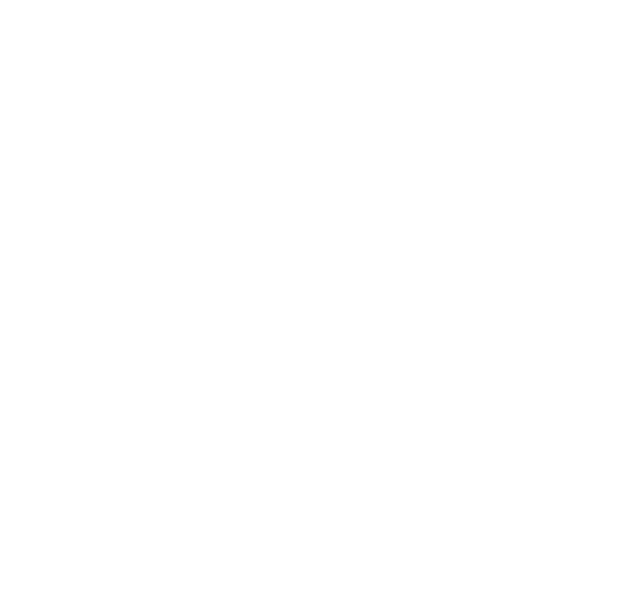
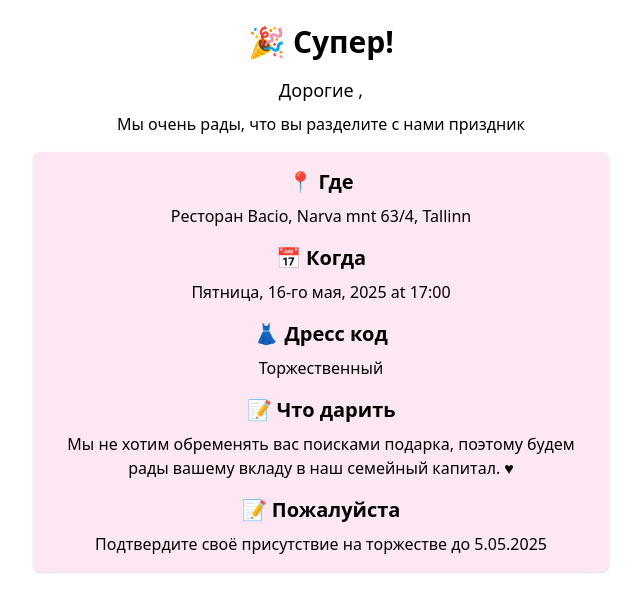
Before and after one commit to moondrone/wedding-invite, a React (Vite) app: page /accepted/1 in a window 1280 px wide. Before the commit this address had no page. Shown: the top 612 px of the page, without its empty margins (319-959 px from the left). Built offline with nearby package versions, Linux system fonts and the light colour scheme.

Commit message:
final polishments

```diff
--- a/src/App.jsx
+++ b/src/App.jsx
@@ -1,5 +1,6 @@
 import { BrowserRouter, Routes, Route } from 'react-router-dom'
 import Invite from './pages/Invite'
+import AcceptedPage from './pages/AcceptedPage'
 import Home from './pages/Home'
 
 function App() {
@@ -8,6 +9,7 @@ function App() {
             <Routes>
                 <Route path="/" element={<Home />} />
                 <Route path="/invite/:code" element={<Invite />} />
+                <Route path="/accepted/:code" element={<AcceptedPage />} />
             </Routes>
         </BrowserRouter>
     )
--- /dev/null
+++ b/src/pages/AcceptedPage.jsx
@@ -0,0 +1,26 @@
+export default function AcceptedPage({ guest }) {
+    return (
+        <div className="min-h-screen bg-white text-center p-6">
+            <h1 className="text-3xl font-bold mb-4">🎉 Супер!</h1>
+            <p className="text-lg mb-2">Дорогие {guest?.name},</p>
+            <p className="mb-4">Мы очень рады, что вы разделите с нами приздник</p>
+
+            <div className="bg-pink-100 rounded-lg shadow p-4 max-w-xl mx-auto">
+                <h2 className="text-xl font-semibold mb-2">📍 Где</h2>
+                <p>Ресторан Bacio, Narva mnt 63/4, Tallinn</p>
+
+                <h2 className="text-xl font-semibold mt-4 mb-2">📅 Когда</h2>
+                <p>Пятница, 16-го мая, 2025 at 17:00</p>
+
+                <h2 className="text-xl font-semibold mt-4 mb-2">👗 Дресс код</h2>
+                <p>Торжественный</p>
+
+                <h2 className="text-xl font-semibold mt-4 mb-2">📝 Что дарить</h2>
+                <p>Мы не хотим обременять вас поисками подарка, поэтому будем рады вашему вкладу в наш семейный капитал. ♥</p>
+
+                <h2 className="text-xl font-semibold mt-4 mb-2">📝 Пожалуйста</h2>
+                <p>Подтвердите своё присутствие на торжестве до 5.05.2025</p>
+            </div>
+        </div>
+    )
+}
--- a/src/pages/Invite.jsx
+++ b/src/pages/Invite.jsx
@@ -1,5 +1,6 @@
 import TinderCard from 'react-tinder-card'
 import { useParams } from 'react-router-dom'
+import { useNavigate } from 'react-router-dom'
 import { useEffect, useState, useRef } from 'react'
 import { supabase } from '../supabaseClient'
 
@@ -7,7 +8,9 @@ export default function Invite() {
     const { code } = useParams()
     const [guest, setGuest] = useState(null)
     const [status, setStatus] = useState(null)
+    const [swipeDirection, setSwipeDirection] = useState(null)
     const cardRef = useRef()
+    const navigate = useNavigate()
 
     useEffect(() => {
         const fetchGuest = async () => {
@@ -24,12 +27,17 @@ export default function Invite() {
 
     const handleSwipe = async (direction) => {
         if (!guest) return
+        setSwipeDirection(direction)
+
+        setTimeout(async () => {
             if (direction === 'right') {
                 await supabase
                     .from('wedding_guests')
                     .update({ status: 'accepted' })
                     .eq('code', code)
                 setStatus('accepted')
+                navigate(`/accepted/${code}`)
+
             } else if (direction === 'left') {
                 await supabase
                     .from('wedding_guests')
@@ -37,7 +45,9 @@ export default function Invite() {
                     .eq('code', code)
                 setStatus('declined')
             }
+        }, 300)
     }
+
 
     const forceSwipe = (dir) => {
         cardRef.current.swipe(dir)
@@ -59,7 +69,7 @@ export default function Invite() {
             <div className="text-center mt-10">
                 <h1 className="text-2xl font-bold">😢 Sorry to hear that</h1>
                 <button
-                    className="mt-4 bg-pink-500 text-white px-4 py-2 rounded"
+                    className="mt-4 bg-pink-500 text-white px-4 py-2 rounded hover:bg-pink-600 transition"
                     onClick={() => forceSwipe('right')}
                 >
                     Change your mind? Swipe right!
@@ -69,14 +79,31 @@ export default function Invite() {
     }
 
     return (
-        <div className="flex flex-col items-center justify-center h-screen p-4 bg-pink-50">
-            <h1 className="text-2xl mb-4">Дорогие {guest.name} 💌</h1>
+        <div className="flex flex-col items-center justify-top h-screen p-4 bg-pink-50">
+            <h1 className="text-xl mb-4">Дорогие {guest.name} 💌</h1>
+            <p className="mt-2 text-gray-600 italic text-sm">
+                Когда в мире свайпов и совпадений Tinder сказал "It’s a match", мы ещё не знали, что это — навсегда.
+            </p>
+            <p className="mt-2 text-gray-600 italic text-sm">
+                30 апреля 2025 года  наше онлайн-знакомство превратилось в оффлайн-семью: мы стали мужем и женой.
+            </p>
+            <p className="mt-2 text-gray-600 italic text-sm">
+                Но наш праздник — это не просто день регистрации, это начало новой главы в нашей жизни, и мы хотим разделить этот момент с вами!
+            </p>
+            <p className="mt-2 text-gray-600 italic text-sm">
+                16 мая 2025 года в 17:00 в ресторане Bacio мы будем отмечать наш союз, и будем счастливы видеть вас среди гостей. Этот день — особенный, и мы с нетерпением ждём, чтобы разделить с вами радость и теплоту!
+            </p>
 
             <div className="w-80 h-96 relative">
                 <TinderCard
                     ref={cardRef}
                     onSwipe={handleSwipe}
                     preventSwipe={['up', 'down']}
+                >
+                    <div
+                        className={`bg-white rounded-xl shadow-xl p-6 text-center h-full flex flex-col justify-center transition-transform duration-300 ${
+                            swipeDirection === 'left' ? '-translate-x-[150%]' : ''
+                        } ${swipeDirection === 'right' ? 'translate-x-[150%]' : ''}`}
                     >
                     <div className="bg-white rounded-xl shadow-xl p-6 text-center h-full flex flex-col justify-center">
                         <img
@@ -85,7 +112,9 @@ export default function Invite() {
                             className="rounded-xl w-80 h-96 object-cover"
                         />
                         <h2 className="text-xl font-semibold">{guest.name}</h2>
-                        <p className="text-gray-500 mt-2 block md:hidden">Swipe right to accept, left to decline</p>
+                        <p className="text-gray-500 mt-2 block md:hidden">Свайп вправо - придём</p>
+                        <p className="text-gray-500 mt-2 block md:hidden">Налево - не придём</p>
+                    </div>
                     </div>
                 </TinderCard>
             </div>
@@ -95,13 +124,13 @@ export default function Invite() {
                     onClick={() => forceSwipe('left')}
                     className="bg-gray-300 hover:bg-gray-400 text-black px-4 py-2 rounded"
                 >
-                    ❌ Decline
+                    ❌ Придём
                 </button>
                 <button
                     onClick={() => forceSwipe('right')}
                     className="bg-green-500 hover:bg-green-600 text-white px-4 py-2 rounded"
                 >
-                    ✅ Accept
+                    ✅ Нет
                 </button>
             </div>
         </div>
```
Lines whose indentation alone changed are shown as unchanged.
